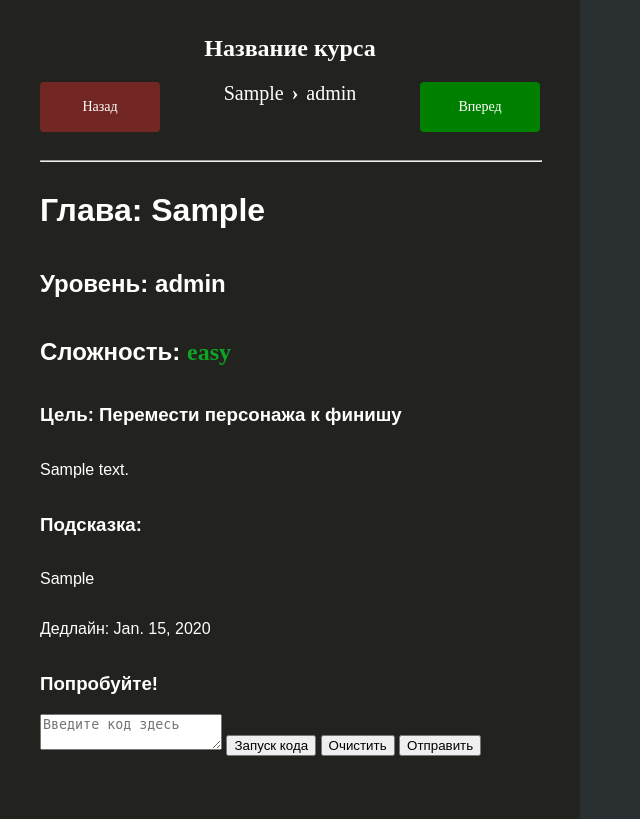
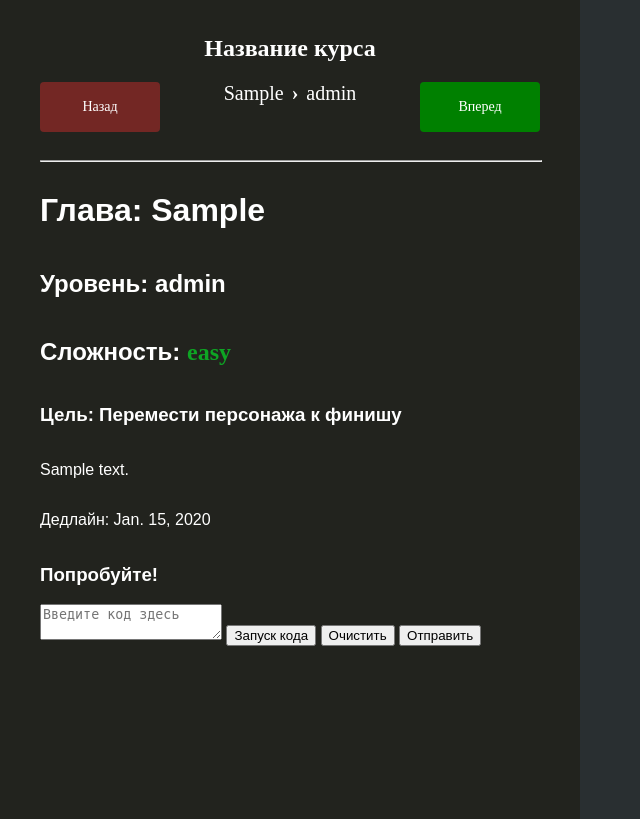
Before and after one commit to ilgorpy/kidcode, a Django app: page /task/1 in a window 1280 px wide. Shown: the part 76-895 px from the top of the page, without its empty margins (0-640 px from the left). Run offline with Django 5.2, Linux system fonts and the light colour scheme; tables that the repository leaves empty hold one stand-in row (values such as "Sample post").

Commit message:
записка сумасшедшего

```diff
--- a/kidcode/mainapp/static/mainapp/css/styles.css
+++ b/kidcode/mainapp/static/mainapp/css/styles.css
@@ -655,6 +655,7 @@ form.change{
   display: flex;
   flex-direction: column;
   overflow-y: scroll;
+  overflow-x: hidden;
   height: 100vh;
 }
 
--- a/kidcode/mainapp/static/mainapp/js/scripts.js
+++ b/kidcode/mainapp/static/mainapp/js/scripts.js
@@ -5,6 +5,7 @@ document.addEventListener("DOMContentLoaded", function() {
 // const open = document.getElementsByClassName('chapter-container');
 
 function toggleSidebar() {
+    loadChapters();
     const sidebar = document.getElementById('sidebar');
     sidebar.classList.toggle('active'); // Переключаем видимость боковой панели
 }
--- a/kidcode/mainapp/templates/mainapp/task.html
+++ b/kidcode/mainapp/templates/mainapp/task.html
@@ -20,8 +20,6 @@
     <h2>Сложность: <span class="difficulty">{{ task.difficult }}</span></h2>
     <h3>Цель: Перемести персонажа к финишу</h3>
     <p>{{ task.text_exercise }}</p>
-    <h3>Подсказка:</h3>
-    <p>{{ task.clue }}</p>
     <p>Дедлайн: {{ task.deadline }}</p>
     <div class="code-editor">
         <h3>Попробуйте!</h3>
```
